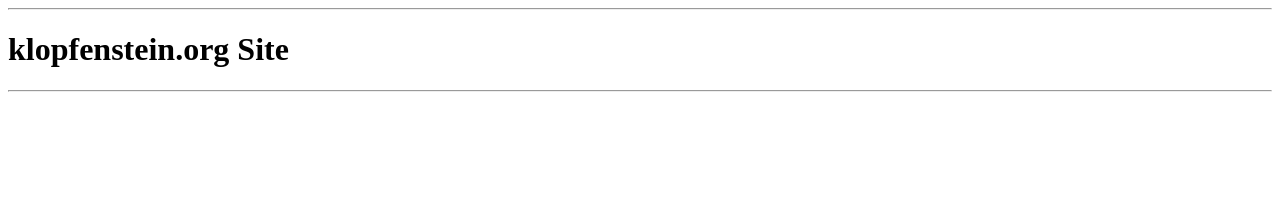
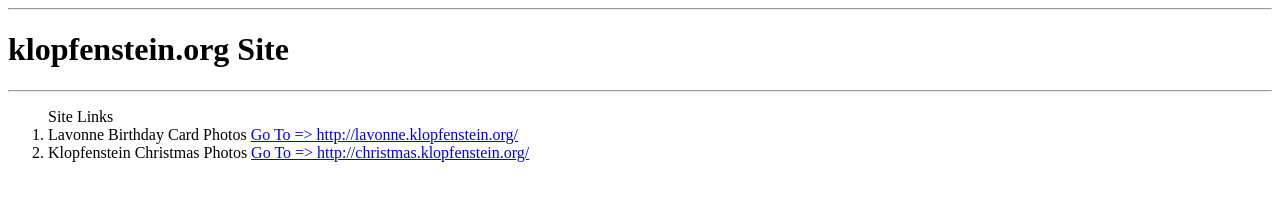
Before and after one commit to christrees/klopfenstein, a plain HTML site: page index.html in a window 1280 px wide. Drawn offline with Linux system fonts and the light colour scheme.

Commit message:
Update index.html

```diff
--- a/index.html
+++ b/index.html
@@ -8,5 +8,9 @@
 <hr/>
 <h1>klopfenstein.org Site</h1>
 <hr/>
+  <ol>Site Links
+    <li>Lavonne Birthday Card Photos <a href="http://lavonne.klopfenstein.org/">Go To => http://lavonne.klopfenstein.org/</a></li>
+    <li>Klopfenstein Christmas Photos <a href="http://christmas.klopfenstein.org/">Go To => http://christmas.klopfenstein.org/</a></li>
+  </ol>
 </body>
 </html>
```
